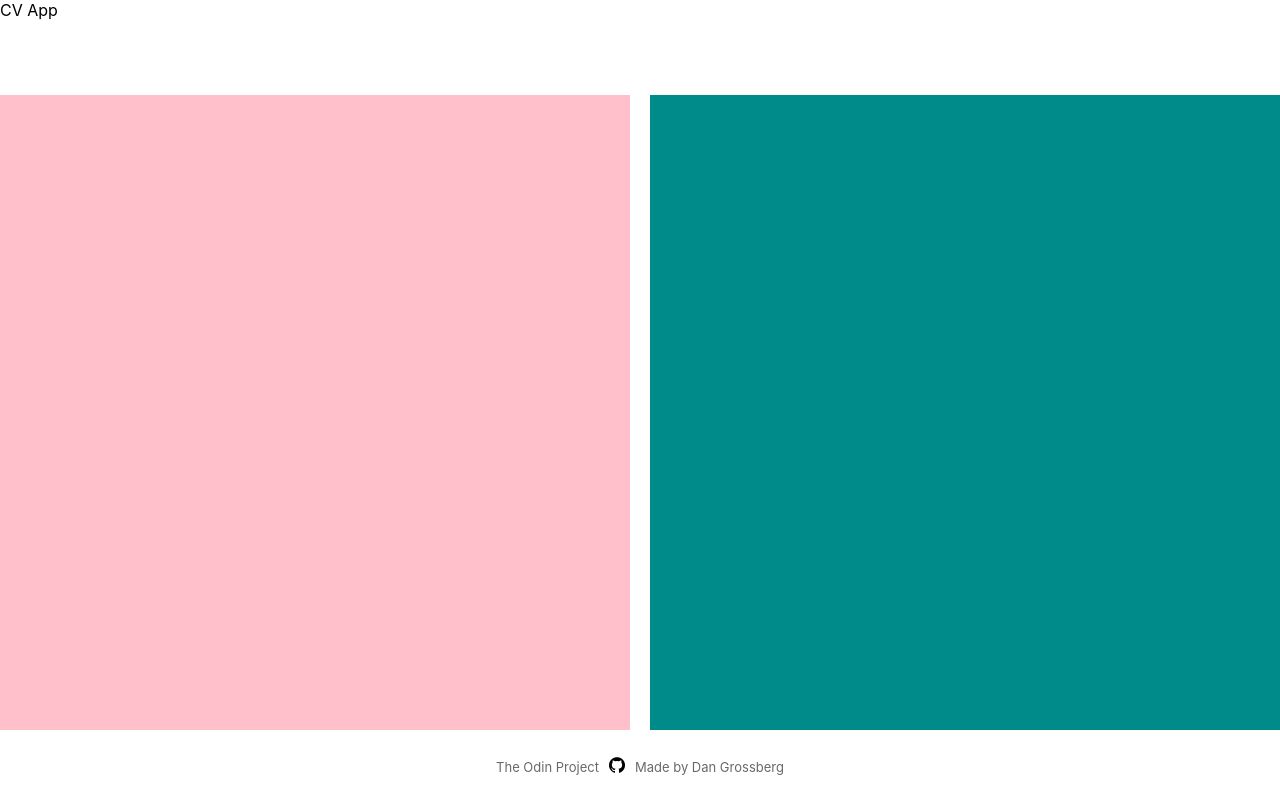
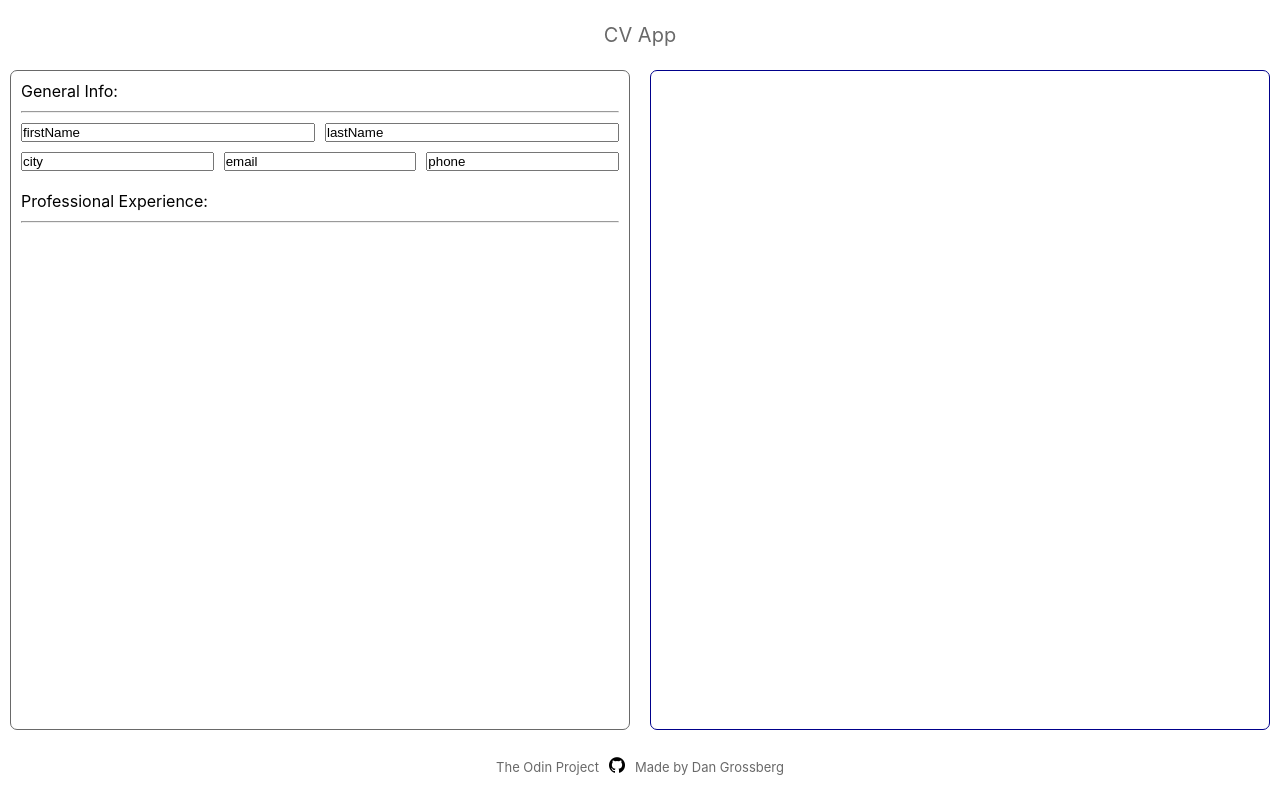
Before and after one commit to dwgrossberg/cv-app, a React (Create React App) app: page / in a window 1280 px wide. Built offline with nearby package versions, Linux system fonts and the light colour scheme.

Commit message:
Setup GeneralInfo component outline

```diff
--- a/src/components/CVInput.js
+++ b/src/components/CVInput.js
@@ -1,4 +1,5 @@
 import React, { Component } from "react";
+import GeneralInfo from "./GeneralInfo";
 import "../styles/CVInput.css";
 
 class CVInput extends Component {
@@ -6,7 +7,15 @@ class CVInput extends Component {
     super(props);
   }
   render() {
-    return <div className="CVInput"></div>;
+    return (
+      <div className="CVInput">
+        General Info:
+        <hr></hr>
+        <GeneralInfo />
+        Professional Experience:
+        <hr></hr>
+      </div>
+    );
   }
 }
 
--- a/src/components/Footer.js
+++ b/src/components/Footer.js
@@ -3,9 +3,6 @@ import "../styles/Footer.css";
 import gitHubIcon from "../assets/github.png";
 
 class Footer extends Component {
-  constructor(props) {
-    super(props);
-  }
   render() {
     return (
       <div className="Footer">
--- /dev/null
+++ b/src/components/GeneralInfo.js
@@ -0,0 +1,25 @@
+import React, { Component } from "react";
+import "../styles/CVInput.css";
+
+class GeneralInfo extends Component {
+  constructor(props) {
+    super(props);
+  }
+  render() {
+    return (
+      <div className="GeneralInfo">
+        <div className="names">
+          <input type="text" id="firstName" value="firstName"></input>
+          <input type="text" id="lastName" value="lastName"></input>
+        </div>
+        <div className="contact">
+          <input type="text" id="city" value="city"></input>
+          <input type="email" id="email" value="email"></input>
+          <input type="tel" id="phone" value="phone"></input>
+        </div>
+      </div>
+    );
+  }
+}
+
+export default GeneralInfo;
--- a/src/components/Header.js
+++ b/src/components/Header.js
@@ -2,9 +2,6 @@ import React, { Component } from "react";
 import "../styles/Header.css";
 
 class Header extends Component {
-  constructor(props) {
-    super(props);
-  }
   render() {
     return <div className="Header">CV App</div>;
   }
--- a/src/styles/App.css
+++ b/src/styles/App.css
@@ -6,5 +6,6 @@
   min-width: 700px;
   gap: 20px;
   display: grid;
-  grid-template: 75px 1fr 50px / 1fr 1fr;
+  grid-template: 50px 1fr 50px / 1fr 1fr;
+  padding: 0 10px;
 }
--- a/src/styles/CVInput.css
+++ b/src/styles/CVInput.css
@@ -2,5 +2,37 @@
   grid-area: 2 / 1 / 3 / 2;
   width: 100%;
   height: 100%;
-  background-color: pink;
+  border: 1px solid dimgray;
+  border-radius: 7px;
+  padding: 10px;
+  display: flex;
+  flex-direction: column;
+  gap: 10px;
 }
+
+.GeneralInfo {
+  display: flex;
+  flex-direction: column;
+  gap: 10px;
+  margin-bottom: 10px;
+}
+
+.names {
+  display: flex;
+  justify-content: space-between;
+  gap: 10px;
+}
+
+#firstName,
+#lastName,
+#city,
+#email,
+#phone {
+  width: 100%;
+}
+
+.contact {
+  display: flex;
+  justify-content: space-between;
+  gap: 10px;
+}
--- a/src/styles/CVOutput.css
+++ b/src/styles/CVOutput.css
@@ -2,5 +2,7 @@
   grid-area: 2 / 2/ 3 / 3;
   width: 100%;
   height: 100%;
-  background-color: darkcyan;
+  border: 1px solid darkblue;
+  border-radius: 7px;
+  padding: 10px;
 }
--- a/src/styles/Header.css
+++ b/src/styles/Header.css
@@ -1,4 +1,10 @@
 .Header {
   grid-area: 1 / 1 / 2 / 3;
   height: 100%;
+  color: dimgray;
+  display: flex;
+  align-items: center;
+  justify-content: center;
+  font-size: 20px;
+  margin-top: 10px;
 }
```
